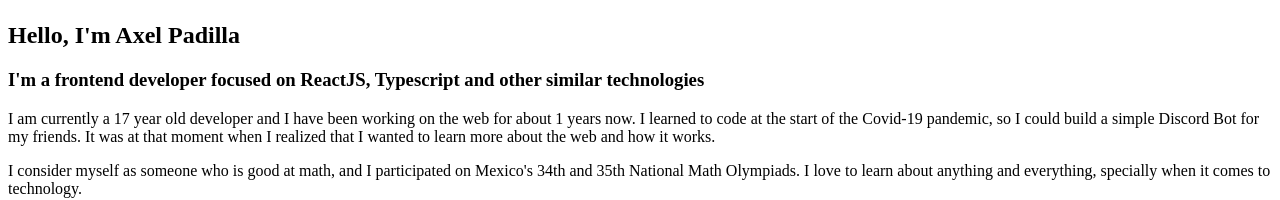
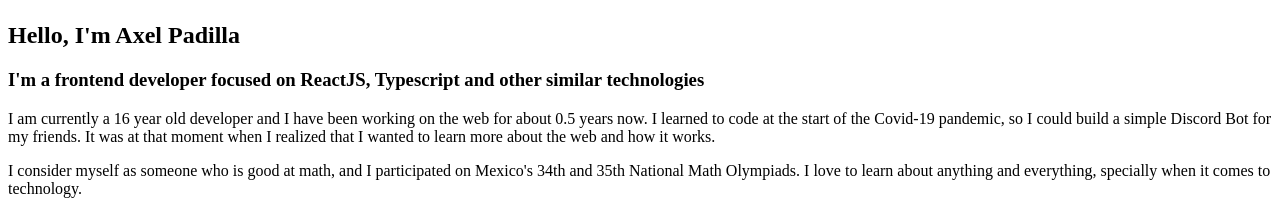
Before and after one commit to adpadillar/portafolio-landing, a Next.js app: page / in a window 1280 px wide. Shown: the part 8920-9120 px from the top of the page. Built offline with nearby package versions, Linux system fonts and the light colour scheme.

Commit message:
fixed experience calculation

```diff
--- a/components/ui/About/About.tsx
+++ b/components/ui/About/About.tsx
@@ -14,14 +14,14 @@ const calculateAge = (birthday: Date) => {
   return age;
 };
 
-const calculateExperience = (age: number) => age - 16;
+const calculateExperience = (age: number) => age - 15.5;
 
 interface AboutProps {
   id: string;
 }
 
 const About: React.FC<AboutProps> = ({ id }) => {
-  const age = calculateAge(new Date(2003, 9, 13));
+  const age = calculateAge(new Date(2004, 9, 13));
   const experience = calculateExperience(age);
 
   return (
```
